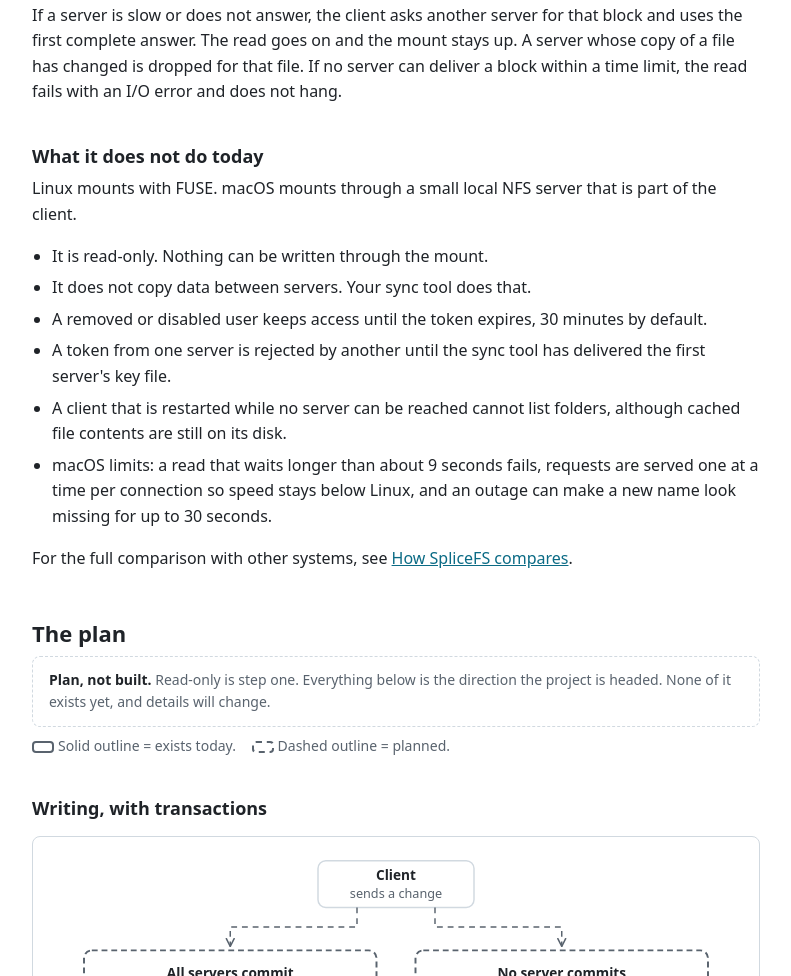
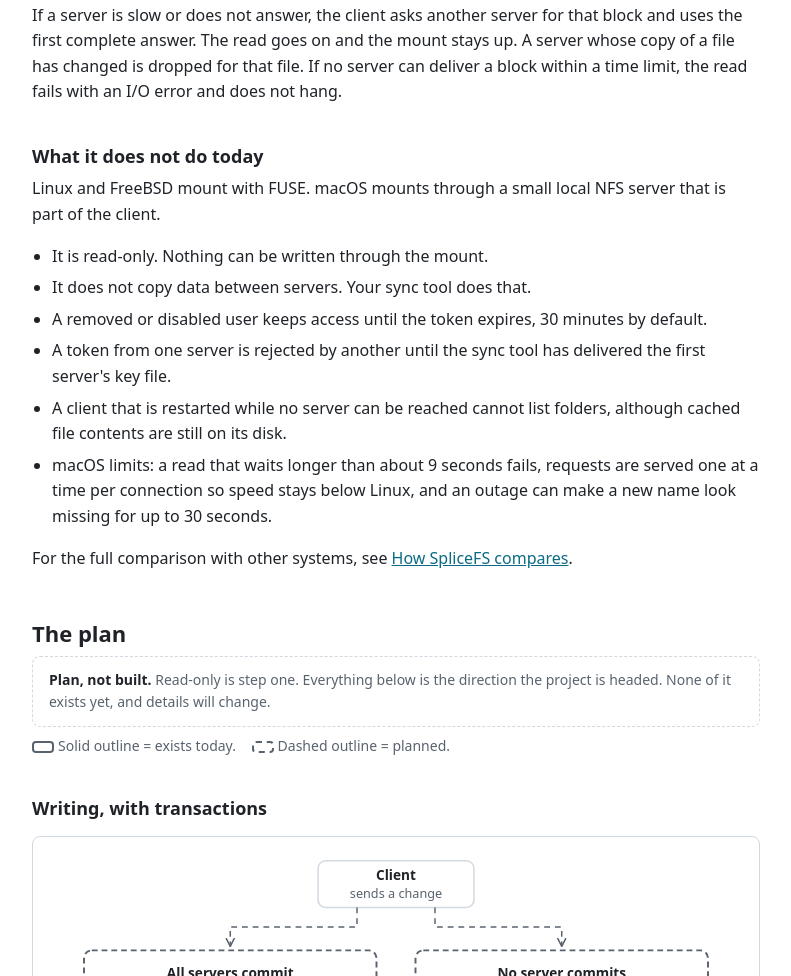
Before and after one commit to SpliceFS/org-site, a plain HTML site: page site/how-it-works/index.html in a window 1280 px wide. Shown: the part 2622-3598 px from the top of the page, without its empty margins (244-1035 px from the left). Drawn offline with Linux system fonts and the light colour scheme.

Commit message:
Say that the client runs on FreeBSD too
The client now runs on FreeBSD 14 and 15 with the same FUSE mounts as on
Linux, and its FreeBSD package is built and tested. Neither FreeBSD
package is published yet, and the page says so.

```diff
--- a/site/how-it-works/index.html
+++ b/site/how-it-works/index.html
@@ -316,7 +316,7 @@ figure.diagram figcaption { margin-top: 8px; font-size: 14px; color: var(--muted
       <p>If a server is slow or does not answer, the client asks another server for that block and uses the first complete answer. The read goes on and the mount stays up. A server whose copy of a file has changed is dropped for that file. If no server can deliver a block within a time limit, the read fails with an I/O error and does not hang.</p>
 
       <h3>What it does not do today</h3>
-      <p>Linux mounts with FUSE. macOS mounts through a small local NFS server that is part of the client.</p>
+      <p>Linux and FreeBSD mount with FUSE. macOS mounts through a small local NFS server that is part of the client.</p>
       <ul class="limits">
         <li>It is read-only. Nothing can be written through the mount.</li>
         <li>It does not copy data between servers. Your sync tool does that.</li>
```
Also changed, not shown: site/index.html (+1 -1 lines).
